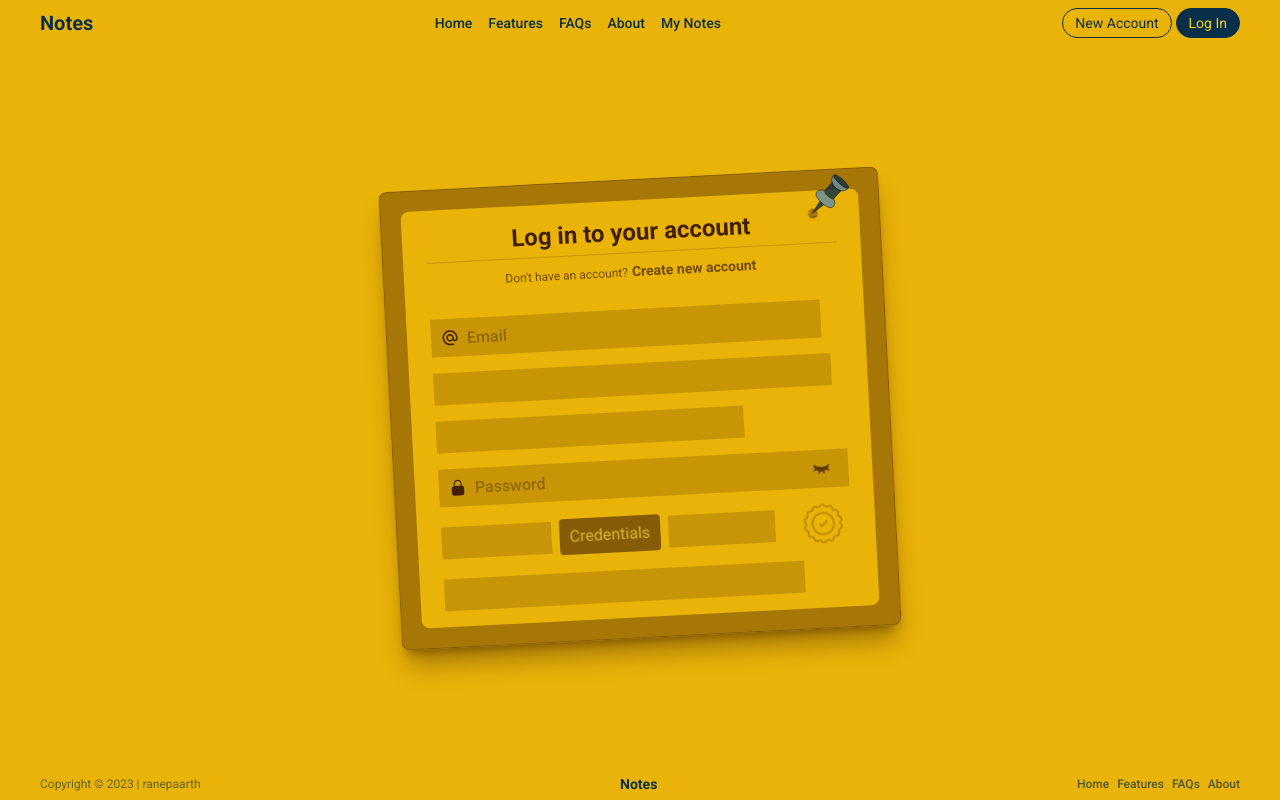
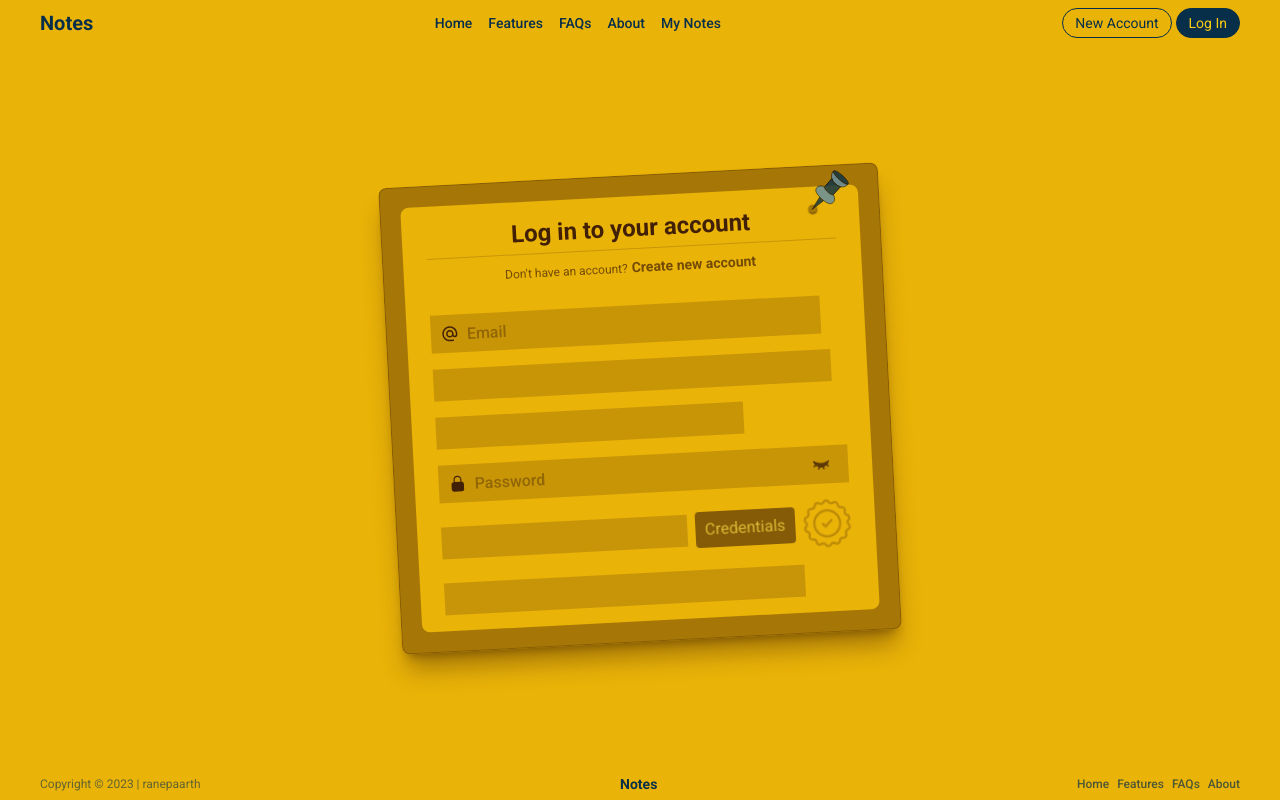
Before and after one commit to ranepaarth/notes-app, a React (Vite) app in the folder frontend/: page /signin in a window 1280 px wide. Built offline with nearby package versions, Linux system fonts and the light colour scheme.

Commit message:
style: :lipstick: change width of submit button

```diff
--- a/frontend/src/components/UserForm/FormSubmitBtn.jsx
+++ b/frontend/src/components/UserForm/FormSubmitBtn.jsx
@@ -3,10 +3,9 @@ import sticker from "../../assets/sticker-svgrepo-com.svg";
 
 const FormSubmitBtn = () => {
   return (
-    <span className="flex items-center justify-between w-full">
-      <p className="grow aspect-video bg-yellow-950/20 h-8 mr-5"></p>
-      <button className="px-2 opacity-25 hover:opacity-90 transition-opacity">
-        <img src={sticker} alt="" className="w-10" />
+    <span className="flex items-center justify-center">
+      <button className="opacity-25 hover:opacity-90 transition-opacity">
+        <img src={sticker} alt="" className="w-12" />
       </button>
     </span>
   );
```
